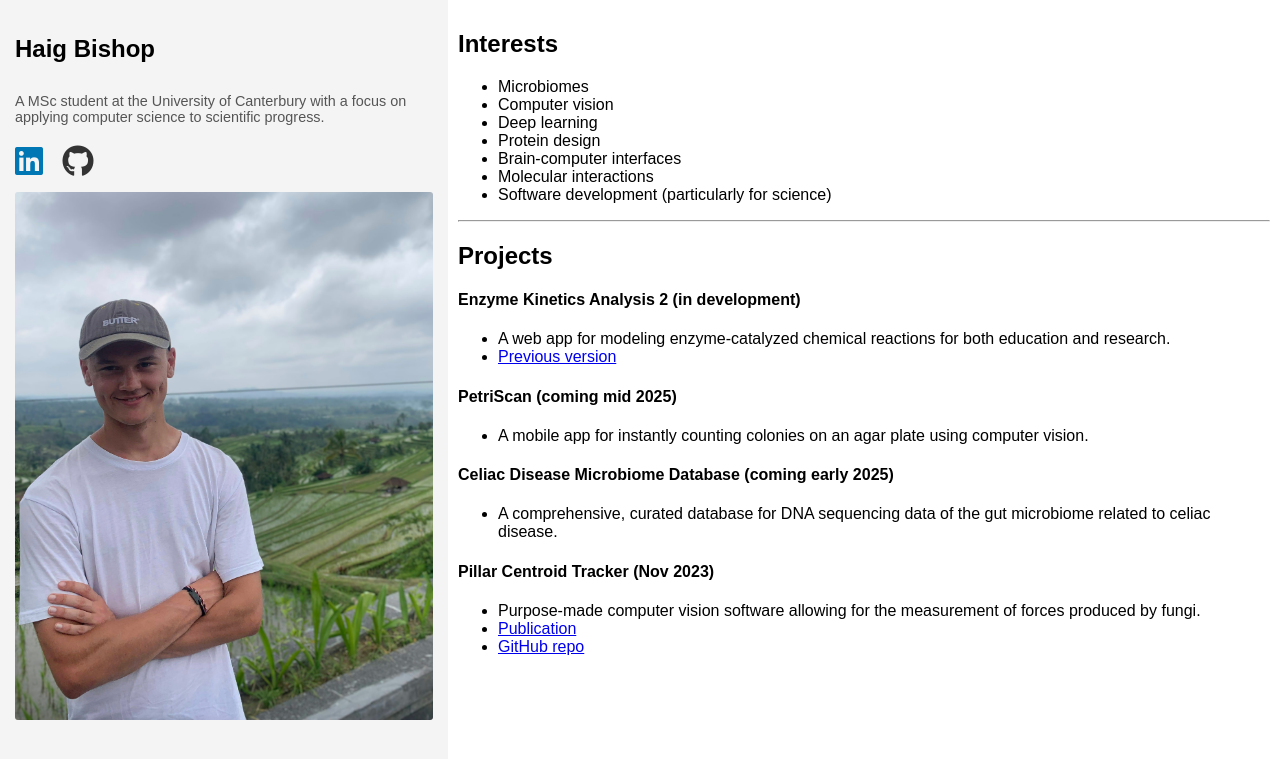
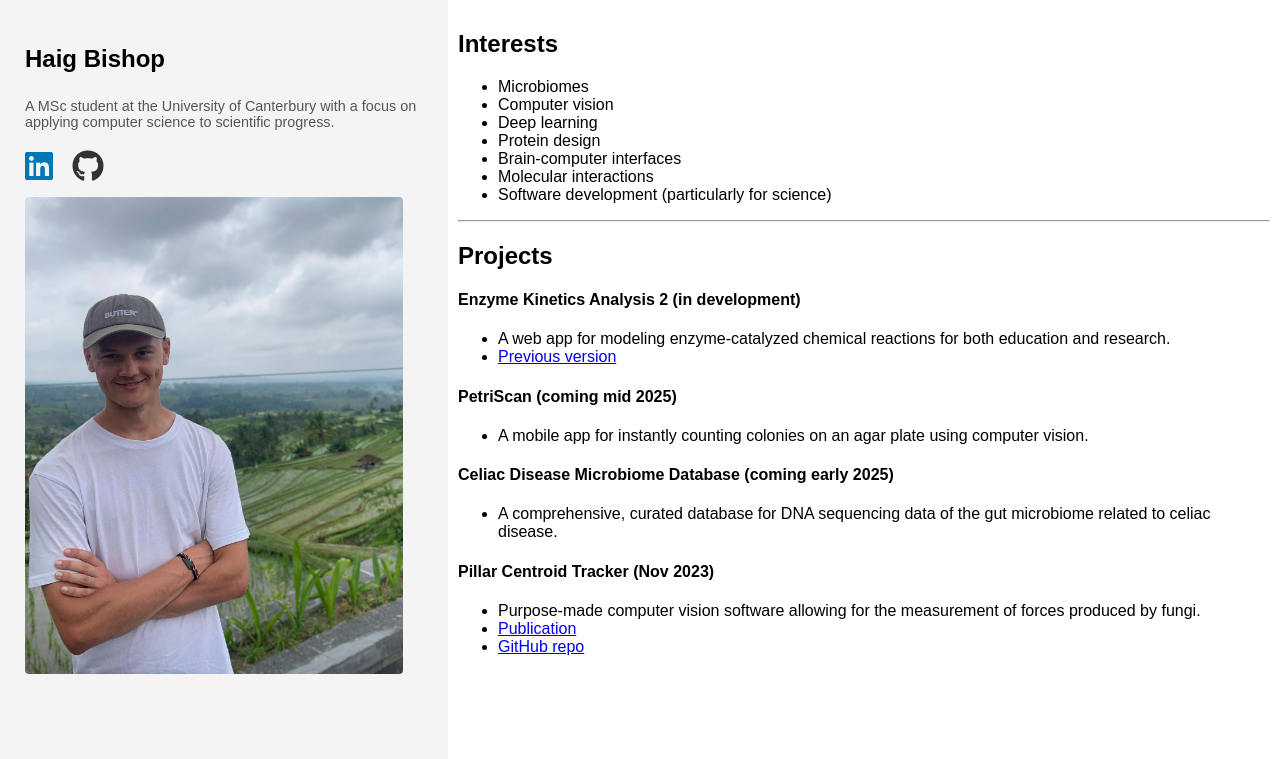
Before and after one commit to HaigBishop/HaigBishop.github.io, a Jekyll site: the page built from index.md, in a window 1280 px wide. Shown: the top 759 px of the page. Built offline with Jekyll 4.4.1, drawn with Linux system fonts in a browser that asks for light colours.

Commit message:
Update custom.css

```diff
--- a/assets/css/custom.css
+++ b/assets/css/custom.css
@@ -8,7 +8,7 @@
 .side-panel {
   flex: 0 0 35%; /* Fixed width of 30% of the container */
   background-color: #f4f4f4;
-  padding: 15px;
+  padding: 25px;
   box-sizing: border-box;
   display: flex;
   flex-direction: column;
@@ -34,7 +34,7 @@ body {
 .bio {
   font-size: 0.9em; /* Adjust the font size */
   color: #555; /* Optional: Softer color */
-  margin-top: 10px; /* Reduce the gap above the bio */
+  margin-top: 5px; /* Reduce the gap above the bio */
   margin-bottom: 5px; /* Reduce the gap below the bio */
 }
 
@@ -64,7 +64,7 @@ body {
 
 /* Portrait container styles */
 .portrait-container {
-  width: 100%; /* Full width of the side panel */
+  width: 95%; /* Full width of the side panel */
   display: flex;
   justify-content: center; /* Center the image horizontally */
   margin-top: 15px; /* Reduce space above the image */
@@ -72,8 +72,8 @@ body {
 
 /* Portrait image styles */
 .portrait-image {
-  max-width: 450px; /* Set the maximum width of the image */
+  max-width: 400px; /* Set the maximum width of the image */
   width: 100%; /* Ensure the image scales down responsively */
   height: auto; /* Maintain aspect ratio */
-  border-radius: 3px; /* Optional rounded corners */
+  border-radius: 4px; /* Optional rounded corners */
 }
```
